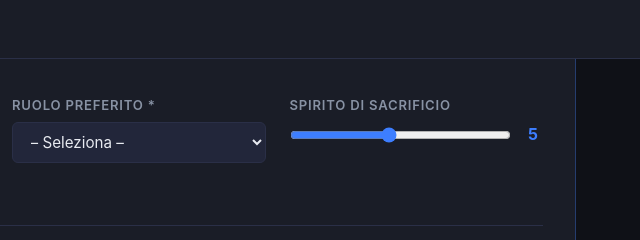
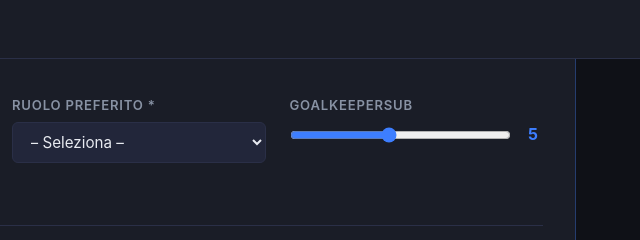
Before and after one commit to bhuiyanEK/calcettoez, a website with bundled scripts: page public/players.html in a window 1280 px wide. Both pictures are taken after a click on the button "➕ Aggiungi". Shown: the part 389-629 px from the top of the page, 640-1280 px from the left. Built offline with nearby package versions, Linux system fonts and the light colour scheme; no server answers.

Commit message:
Update players.html

```diff
--- a/public/players.html
+++ b/public/players.html
@@ -67,7 +67,7 @@
             </select>
           </div>
           <div class="form-group">
-            <label for="f-spirit">Spirito di Sacrificio</label>
+            <label for="f-spirit">goalkeeperSub</label>
             <div class="range-row">
               <input id="f-spirit" type="range" min="1" max="10" step="1" value="5" />
               <span id="f-spirit-val" class="range-val">5</span>
```
